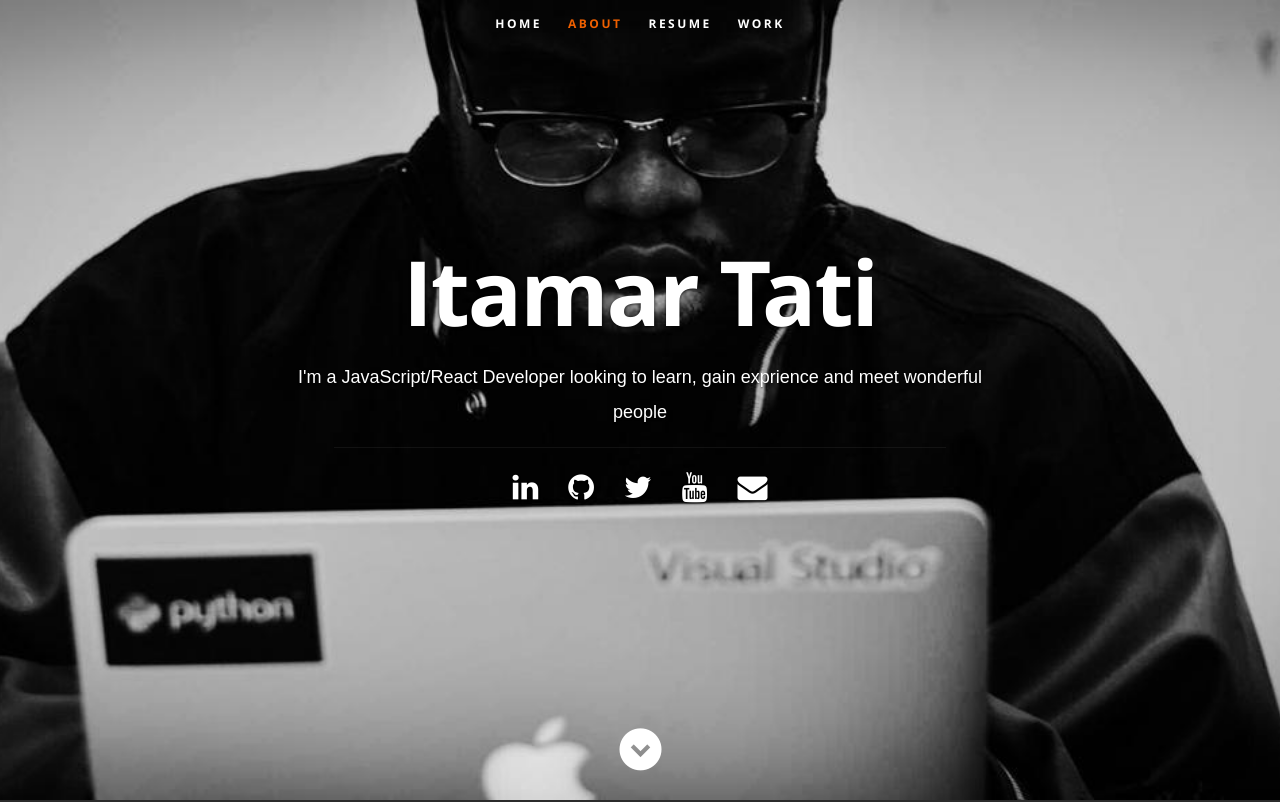
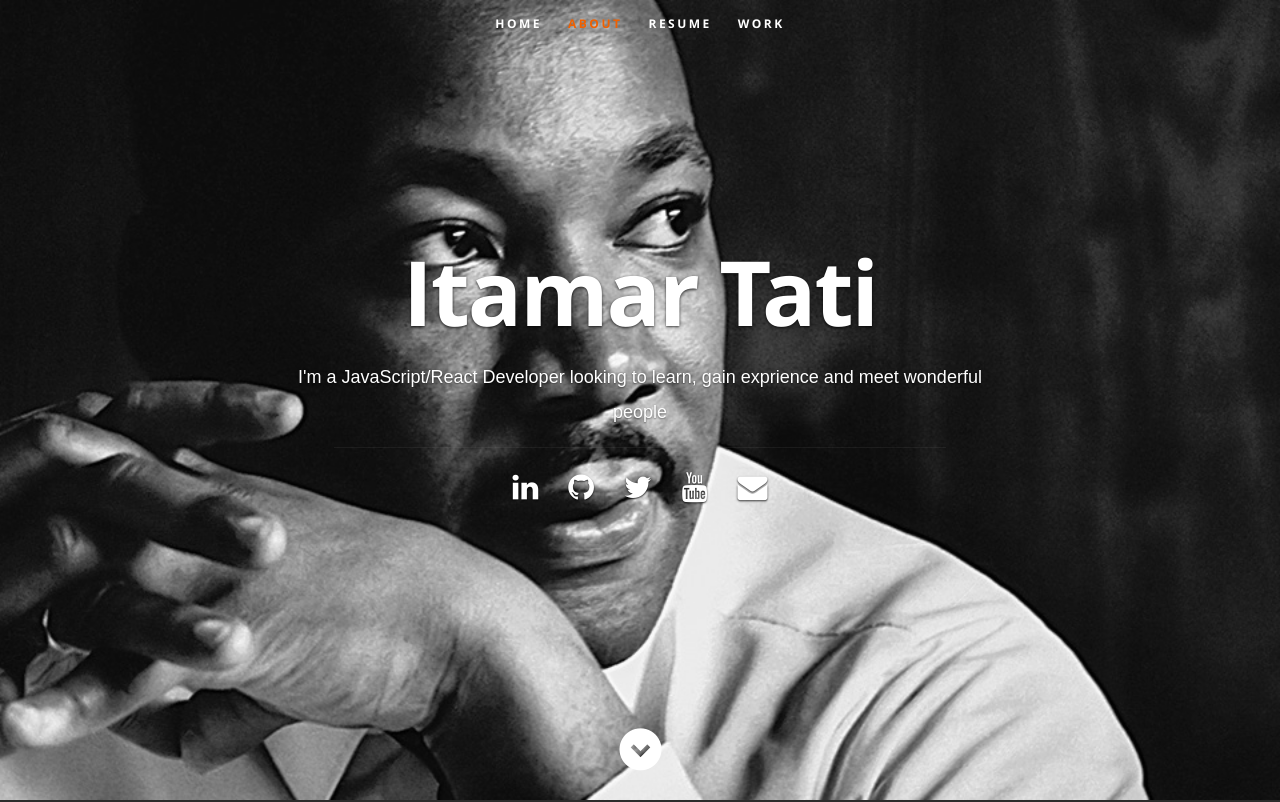
Before and after one commit to ItamarTati/itamar-portfolio-page, a React (Create React App) app: page / in a window 1280 px wide. Shown: the top 802 px of the page. Built offline with nearby package versions, Linux system fonts and the light colour scheme.

Commit message:
Added Google Analytics

```diff
--- a/package.json
+++ b/package.json
@@ -6,6 +6,7 @@
   "dependencies": {
     "react": "^16.8.1",
     "react-dom": "^16.8.1",
+    "react-ga": "^2.5.7",
     "react-scripts": "2.1.5"
   },
   "scripts": {
--- a/public/css/layout.css
+++ b/public/css/layout.css
@@ -33,7 +33,7 @@ header {
    height: 800px;
    min-height: 500px;
    width: 100%;
-   background: #161415 url(../images/Cover.jpeg) no-repeat top center;
+   background: #161415 url(../images/DrKing.jpeg) no-repeat top center;
    background-size: cover !important;
 	-webkit-background-size: cover !important;
    text-align: center;
--- a/src/App.js
+++ b/src/App.js
@@ -5,6 +5,7 @@ import Resume from './components/Resume';
 import Portfolio from './components/Portfolio';
 import Footer from './components/Footer';
 import resumeData from './resumeData';
+import ReactGA from 'react-ga';
 class App extends Component {
   render() {
     return (
@@ -18,5 +19,8 @@ class App extends Component {
     );
   }
 }
-
+function initializeReactGA() {
+  ReactGA.initialize('UA-134640199-1');
+  ReactGA.pageview('/homepage');
+}
 export default App;
```
Also changed, not shown: 1 other file (tests, documents, lock files or other folders).
